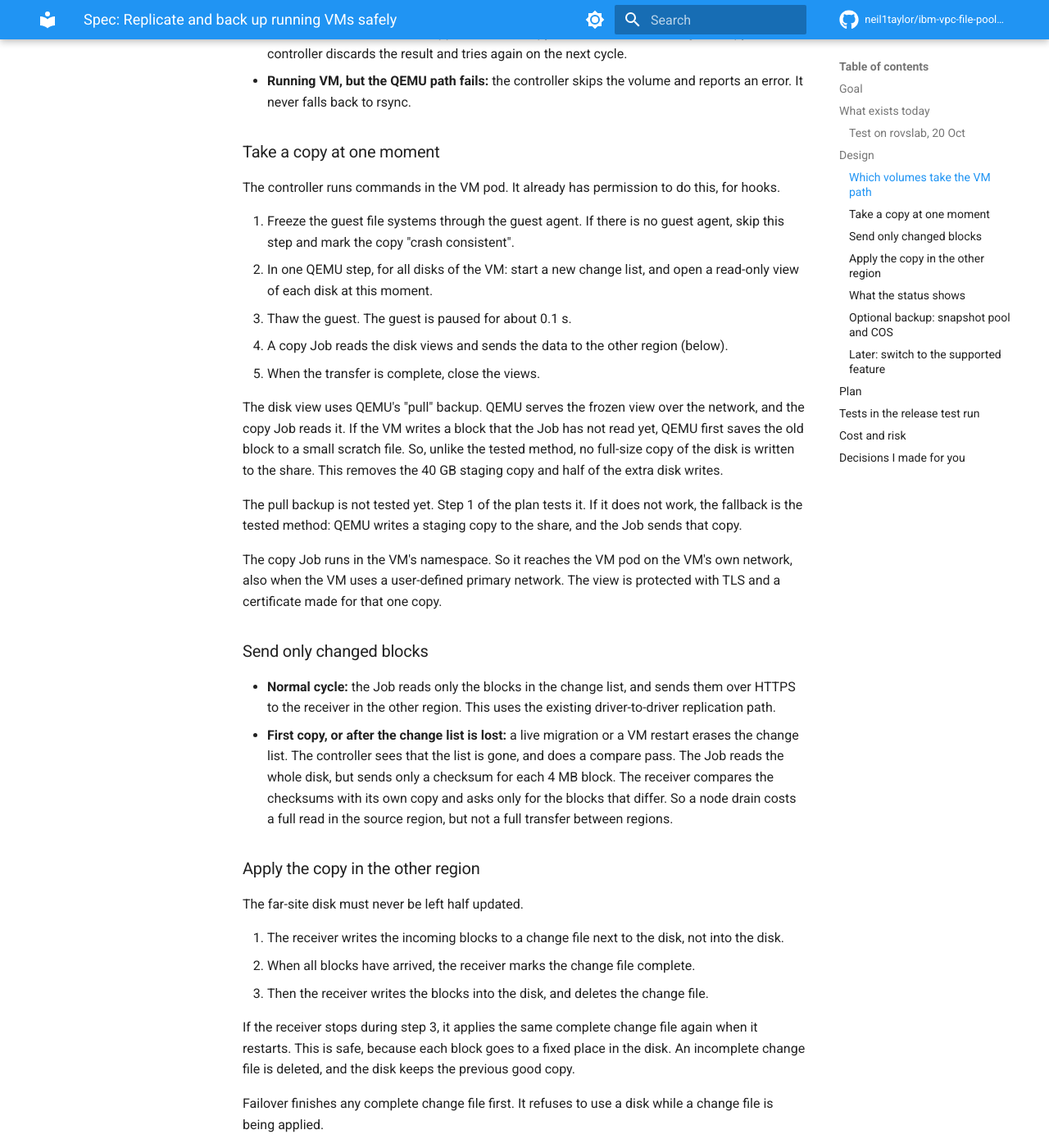
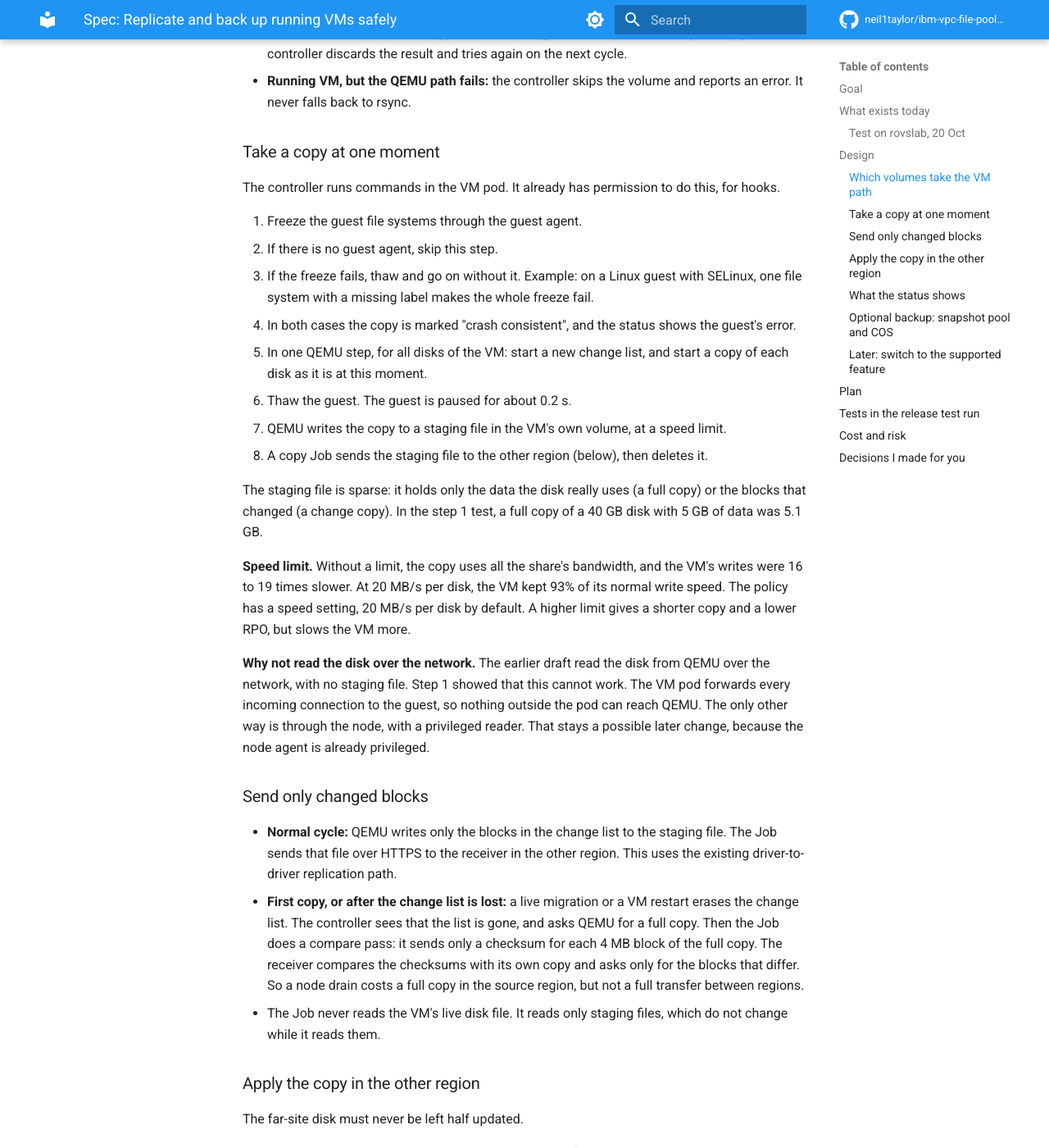
Before and after one commit to neil1taylor/ibm-vpc-file-pool-csi, an MkDocs documentation site: the page built from docs/specs/2026-10-20-vm-safe-replication.md, in a window 1280 px wide and 1400 px high, scrolled down 2023 px. Shown: the whole window at 82% size. Built offline with MkDocs 1.6.1 and Material for MkDocs 9.7.7, drawn with Linux system fonts in a browser that asks for light colours; comment, search, counter and statistics services are not loaded; some of the changed text lies outside the part shown.

Commit message:
Spec: step 1 lab test results for VM replication and COS backup

```diff
--- a/docs/specs/2026-10-20-vm-safe-replication.md
+++ b/docs/specs/2026-10-20-vm-safe-replication.md
@@ -54,22 +54,26 @@ On each cycle, the controller checks every volume in the policy. A volume takes
 
 The controller runs commands in the VM pod. It already has permission to do this, for hooks.
 
-1. Freeze the guest file systems through the guest agent. If there is no guest agent, skip this step and mark the copy "crash consistent".
-2. In one QEMU step, for all disks of the VM: start a new change list, and open a read-only view of each disk at this moment.
-3. Thaw the guest. The guest is paused for about 0.1 s.
-4. A copy Job reads the disk views and sends the data to the other region (below).
-5. When the transfer is complete, close the views.
+1. Freeze the guest file systems through the guest agent.
+   - If there is no guest agent, skip this step.
+   - If the freeze fails, thaw and go on without it. Example: on a Linux guest with SELinux, one file system with a missing label makes the whole freeze fail.
+   - In both cases the copy is marked "crash consistent", and the status shows the guest's error.
+2. In one QEMU step, for all disks of the VM: start a new change list, and start a copy of each disk as it is at this moment.
+3. Thaw the guest. The guest is paused for about 0.2 s.
+4. QEMU writes the copy to a staging file in the VM's own volume, at a speed limit.
+5. A copy Job sends the staging file to the other region (below), then deletes it.
 
-The disk view uses QEMU's "pull" backup. QEMU serves the frozen view over the network, and the copy Job reads it. If the VM writes a block that the Job has not read yet, QEMU first saves the old block to a small scratch file. So, unlike the tested method, no full-size copy of the disk is written to the share. This removes the 40 GB staging copy and half of the extra disk writes.
+The staging file is sparse: it holds only the data the disk really uses (a full copy) or the blocks that changed (a change copy). In the step 1 test, a full copy of a 40 GB disk with 5 GB of data was 5.1 GB.
 
-The pull backup is not tested yet. Step 1 of the plan tests it. If it does not work, the fallback is the tested method: QEMU writes a staging copy to the share, and the Job sends that copy.
+**Speed limit.** Without a limit, the copy uses all the share's bandwidth, and the VM's writes were 16 to 19 times slower. At 20 MB/s per disk, the VM kept 93% of its normal write speed. The policy has a speed setting, 20 MB/s per disk by default. A higher limit gives a shorter copy and a lower RPO, but slows the VM more.
 
-The copy Job runs in the VM's namespace. So it reaches the VM pod on the VM's own network, also when the VM uses a user-defined primary network. The view is protected with TLS and a certificate made for that one copy.
+**Why not read the disk over the network.** The earlier draft read the disk from QEMU over the network, with no staging file. Step 1 showed that this cannot work. The VM pod forwards every incoming connection to the guest, so nothing outside the pod can reach QEMU. The only other way is through the node, with a privileged reader. That stays a possible later change, because the node agent is already privileged.
 
 ### Send only changed blocks
 
-- **Normal cycle:** the Job reads only the blocks in the change list, and sends them over HTTPS to the receiver in the other region. This uses the existing driver-to-driver replication path.
-- **First copy, or after the change list is lost:** a live migration or a VM restart erases the change list. The controller sees that the list is gone, and does a compare pass. The Job reads the whole disk, but sends only a checksum for each 4 MB block. The receiver compares the checksums with its own copy and asks only for the blocks that differ. So a node drain costs a full read in the source region, but not a full transfer between regions.
+- **Normal cycle:** QEMU writes only the blocks in the change list to the staging file. The Job sends that file over HTTPS to the receiver in the other region. This uses the existing driver-to-driver replication path.
+- **First copy, or after the change list is lost:** a live migration or a VM restart erases the change list. The controller sees that the list is gone, and asks QEMU for a full copy. Then the Job does a compare pass: it sends only a checksum for each 4 MB block of the full copy. The receiver compares the checksums with its own copy and asks only for the blocks that differ. So a node drain costs a full copy in the source region, but not a full transfer between regions.
+- The Job never reads the VM's live disk file. It reads only staging files, which do not change while it reads them.
 
 ### Apply the copy in the other region
 
@@ -118,7 +122,8 @@ A policy selects VMs by label, and covers all disks of each VM, taken at one mom
 - creates the COS instance, if you do not give an existing one
 - creates the bucket, with object lock turned on and no fixed keep time, so each policy decides
 - sets your Key Protect root key for the bucket
-- creates a key for the driver that can write to this one bucket and nothing else
+- creates a key for the driver, with a custom role on this one bucket only. The role can read, write, and extend locks. It cannot delete a version of an object, skip a lock, or change the bucket settings. IBM's standard Writer role is not used, because it can skip Governance locks.
+- gives the driver the Reader role on the root key in Key Protect. Reader can encrypt and unlock the backup key, but cannot delete the root key.
 - creates the backup key (below), has Key Protect encrypt it, and shows the readable key to you once
 
 The driver itself never creates or deletes a COS instance or bucket. If someone takes over the cluster, they get only the driver's key, and that key cannot remove a lock. An uninstall or a clean-up of the driver never touches the bucket.
@@ -137,15 +142,20 @@ The driver itself never creates or deletes a COS instance or bucket. If someone
 
 **Emergency copy.** Key Protect runs in one region. If that region is down, Key Protect cannot unlock the key. So the setup command shows the readable key once, and you keep a copy outside IBM Cloud, for example in a password manager. A restore can use it instead of Key Protect. Without either Key Protect or this copy, nobody can read the backups, including IBM and us.
 
-**Immutable backups.** Each policy sets a lock mode and a keep time for its COS backups:
+**Immutable backups.** Each policy sets a keep time for its COS backups, and either Compliance lock or no lock:
 
 - **Compliance:** nobody can delete or change a backup before its keep time ends. That includes you, your account admins and IBM. This is the default for a new policy, with a keep time of 30 days.
-- **Governance:** a user you name can delete a backup early. Anyone with that user's access can also do it.
 - **None:** no lock.
 
 A change to a policy affects only new backups. A backup in Compliance mode keeps its lock to the end, even if you change or delete the policy. COS bills a locked backup until its lock ends. IBM requires the account to stay in good standing while any lock is active.
 
-Step 1 of the plan checks that Kopia's lock settings work with IBM COS object lock. IBM COS supports both modes, and object lock needs versioning, which the setup command turns on.
+**What the step 1 test showed (Kopia 0.23.1, IBM COS, 20 Oct):**
+
+- Kopia locks its data, its indexes and its repository files in COS. Restore matched the checksums. No readable text from the backup was found in any object.
+- No role could shorten a Compliance lock.
+- **Governance mode does not protect against a stolen driver key.** IBM's Writer role can skip Governance locks. A custom role without that permission stops the skip. But the driver also needs permission to extend locks, and with it the driver can shorten a Governance lock. So Governance is not offered.
+- **Locks must be extended.** A chunk that a new backup still uses keeps the lock from its first upload. Kopia extends the locks of chunks that are still in use during its maintenance run. This needs the "extend locks" permission, which is safe in Compliance mode. Kopia requires the keep time to be at least the maintenance interval plus 24 hours. The driver sets the maintenance interval to fit.
+- **A delete by the driver's key only hides data.** COS adds a delete marker, and the data stays. But Kopia cannot read hidden data. So the restore command, run with your own login, first removes any delete markers. The driver's key cannot remove them.
 - Restore from COS makes a new PVC in any cluster that runs the driver, including a cluster in another region. This is the last line of defence if both regions lose their pools.
 
 **Fix for today's snapshots.** A snapshot of a running VM volume also uses the safe copy, not a file copy.
@@ -156,20 +166,20 @@ The part that takes the copy is one replaceable piece. When the clusters run the
 
 ## Plan
 
-1. **Lab test of the pull backup (no product code).** On rovslab, check that:
-   - a Job in the VM namespace can read the frozen view over TLS
-   - the change list can be read through it
-   - the VM slows down less than in the 20 Oct test, measured with the same load
-   - a Windows VM freezes and thaws through its guest agent
-   - it works on a VM with two disks
-   - Kopia writes to an IBM COS bucket with object lock, in both lock modes, and a locked backup cannot be deleted with the driver's key
-
-   If the pull backup fails, the plan uses the tested staging method, and this spec gets an update.
+1. **Lab test (done, 20 Oct).** Results:
+   - Reading the disk over the network: cannot work, see above. The plan uses the staging method.
+   - Two disks: one QEMU step copies both at the same moment. The far-site disks booted, and both showed the same last write.
+   - Speed limit: at 20 MB/s per disk, the VM kept 93% of its write speed.
+   - Sparse staging files: 5.1 GB for a 40 GB disk with 5 GB of data.
+   - A full copy plus two change copies, applied at the far site, booted with all files intact.
+   - Linux freeze fails if a file system has no SELinux label. The design now falls back to a crash-consistent copy.
+   - Windows freeze: not tested. The lab's only Windows disk is in use by other lab work. It moves to step 6.
+   - COS and Kopia: see "Immutable backups" below.
 2. **Stop unsafe copies.** The controller detects running VMs and skips their volumes with a clear error. This ships first and by itself, because today's behaviour makes copies that cannot boot.
 3. **Copy at one moment.** Freeze, take the view, thaw, read the full disk, and send it.
 4. **Change-only cycles and the compare pass.**
 5. **Safe apply in the other region, and failover changes.**
-6. **Test across two regions,** with a failover and a boot of a Linux VM and a Windows VM. Then update `CROSS-REGION-DR.md`, `FEATURES.md` and the tutorial.
+6. **Test across two regions,** with a failover and a boot of a Linux VM and a Windows VM. This includes the first test of Windows freeze and thaw. Then update `CROSS-REGION-DR.md`, `FEATURES.md` and the tutorial.
 7. **Safe snapshots of running VMs,** using the copy from step 3.
 8. **Backup to a snapshot pool:** the `BackupPolicy` resource, the chain of change files, hard-link snapshots, merging, and restore.
 9. **Export to COS:** the setup command, Kopia upload, encryption, keep time, lock modes per policy, and restore from COS into another cluster. Then add a backup stage to the release test run.
@@ -184,12 +194,12 @@ The run needs one COS bucket for the backup stage. I will ask you to create it w
 
 ## Cost and risk
 
-- **VM slowdown during a copy.** It was large in the test, with a VM that wrote nonstop. Step 1 measures it again with the pull backup. If it is still large, we add a speed limit for the copy Job. A slower copy makes a longer copy window, so this is a trade-off between RPO and VM speed. The policy will have a setting for it.
+- **VM slowdown during a copy.** Without a limit, a VM that writes nonstop was 16 to 19 times slower during a copy. The default limit of 20 MB/s per disk kept 93% of its speed. A slower copy makes a longer copy window, so this is a trade-off between RPO and VM speed. The policy has a setting for it.
+- **Staging space.** Each copy needs free space in the VM's volume for its staging file, until the Job has sent it: the used data for a full copy, the changed blocks for a change copy.
 - **Red Hat does not support it.** An OpenShift Virtualization update can change the VM pod and break this method. Each release test run will include a VM replication stage, so we find a break before you do. If it breaks, VM volumes are skipped with an error. They are never copied unsafely.
 - **Security.** The controller runs commands in VM pods. It already can, for hooks. The disk view is reachable only inside the VM's namespace, with a one-time certificate.
 - **Backup cost.** A snapshot pool is extra VPC file shares, paid for as normal shares. COS is paid for each GB stored, and only changed chunks are added after the first upload. A cost estimate goes into this spec once you choose the keep times.
 - **New dependency.** Kopia, for the COS export only.
-- **Scratch space.** Blocks that the VM overwrites during a copy are saved in a scratch file on the VM's share until the copy ends.
 
 ## Decisions I made for you
 
@@ -197,7 +207,6 @@ The run needs one COS bucket for the backup stage. I will ask you to create it w
 - Step 2 (stop unsafe copies) ships first, before the new copy method exists.
 - A VM without a guest agent still replicates, as a crash-consistent copy. The status says so.
 - Stopped VMs still use rsync, with a check that the VM stayed stopped.
-- The copy is read over the network from QEMU, not written to the share first. The tested staging method is the fallback.
 - After a migration or restart, a compare pass sends only the blocks that differ, not the whole disk.
 - The far-site disk is updated through a change file, so it is never left half written.
 - Replication copies disks only. VM definitions are not replicated. After failover, you create the VMs from your own definitions, as today.
@@ -215,7 +224,12 @@ The run needs one COS bucket for the backup stage. I will ask you to create it w
 - Backups in COS are always encrypted. Key Protect protects the backup key with the bucket's root key, so the readable key is never stored.
 - The setup command shows the readable key once, as an emergency copy for when Key Protect is down. You keep it outside IBM Cloud.
 - Key Protect is required for COS export.
-- The lock mode and keep time are set in each policy. A new policy defaults to Compliance mode for 30 days.
+- Each policy sets a keep time, and either Compliance lock or no lock. A new policy defaults to Compliance for 30 days.
+- Governance lock is not offered. Tested on 20 Oct: it cannot stop a stolen driver key from shortening the lock, while still letting the driver extend locks.
+- The driver's COS key uses a custom role: read, write and extend locks. It cannot delete versions, skip locks or change the bucket.
+- The restore command removes delete markers first, with your login.
+- When a Linux or Windows guest cannot freeze, the copy goes ahead as crash consistent, and the status shows why.
+- The copy uses a sparse staging file in the VM's own volume, at 20 MB/s per disk by default. Reading the disk over the network is not possible (tested 20 Oct).
 - Each policy has its own area in the bucket, so storage is slightly higher than one shared area.
 - Snapshots of running VMs are fixed to use the safe copy, as part of this work.
 - Backup is built after replication, because it reuses the safe copy and the change list.
```
Also changed, not shown: docs/specs/2026-10-19-release-test-run.md (+2 -2 lines).
